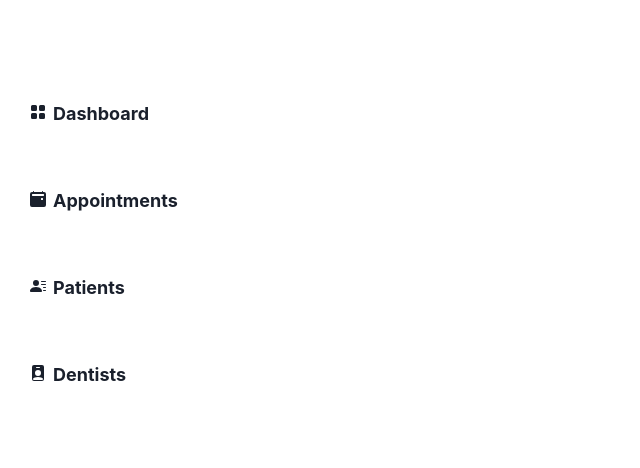
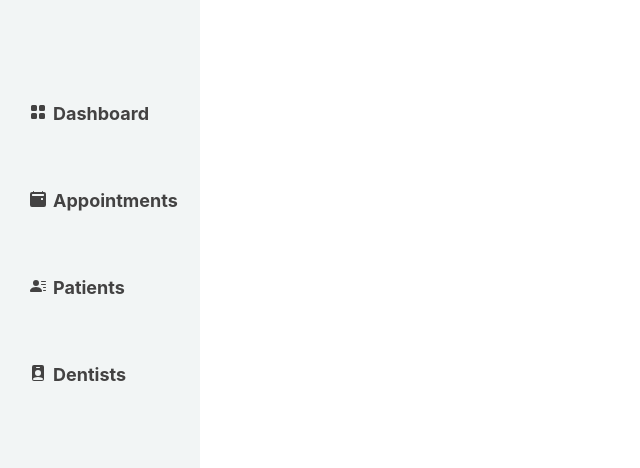
Before and after one commit to abigail221b/dentalClinic_frontend, a React (Create React App) app: page / in a window 1280 px wide. Shown: the part 156-624 px from the top of the page, without its empty margins (0-640 px from the left). Built offline with nearby package versions, Linux system fonts and the light colour scheme.

Commit message:
Add background color

```diff
--- a/src/components/Sidebar.js
+++ b/src/components/Sidebar.js
@@ -3,6 +3,7 @@ import { Box, Flex, Link, Text } from "@chakra-ui/react";
 import { BsGridFill, BsPersonBadgeFill, BsFillCalendar2EventFill, BsFillPersonLinesFill } from "react-icons/bs";
 
 function Sidebar() {
+
     return (
         <Flex style={ styles.sidebar }>
             <Box>
@@ -49,7 +50,9 @@ const styles = {
         width: "200px",
         height: "100vh",
         flexDirection: "column",
-        justifyContent: "center"
+        justifyContent: "center",
+        backgroundColor: "#f2f5f5",
+        color: "#434242"
     },
     icon: {
         position: "relative",
```
